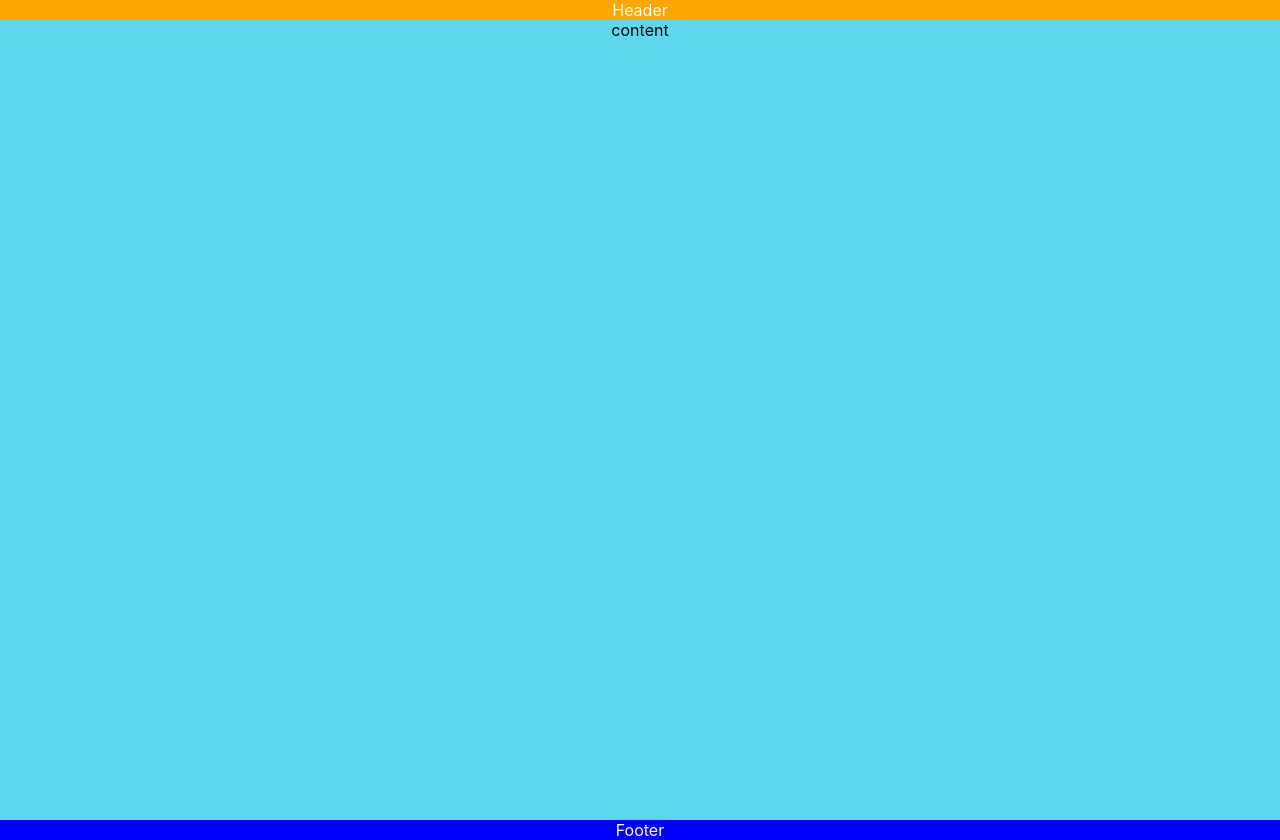
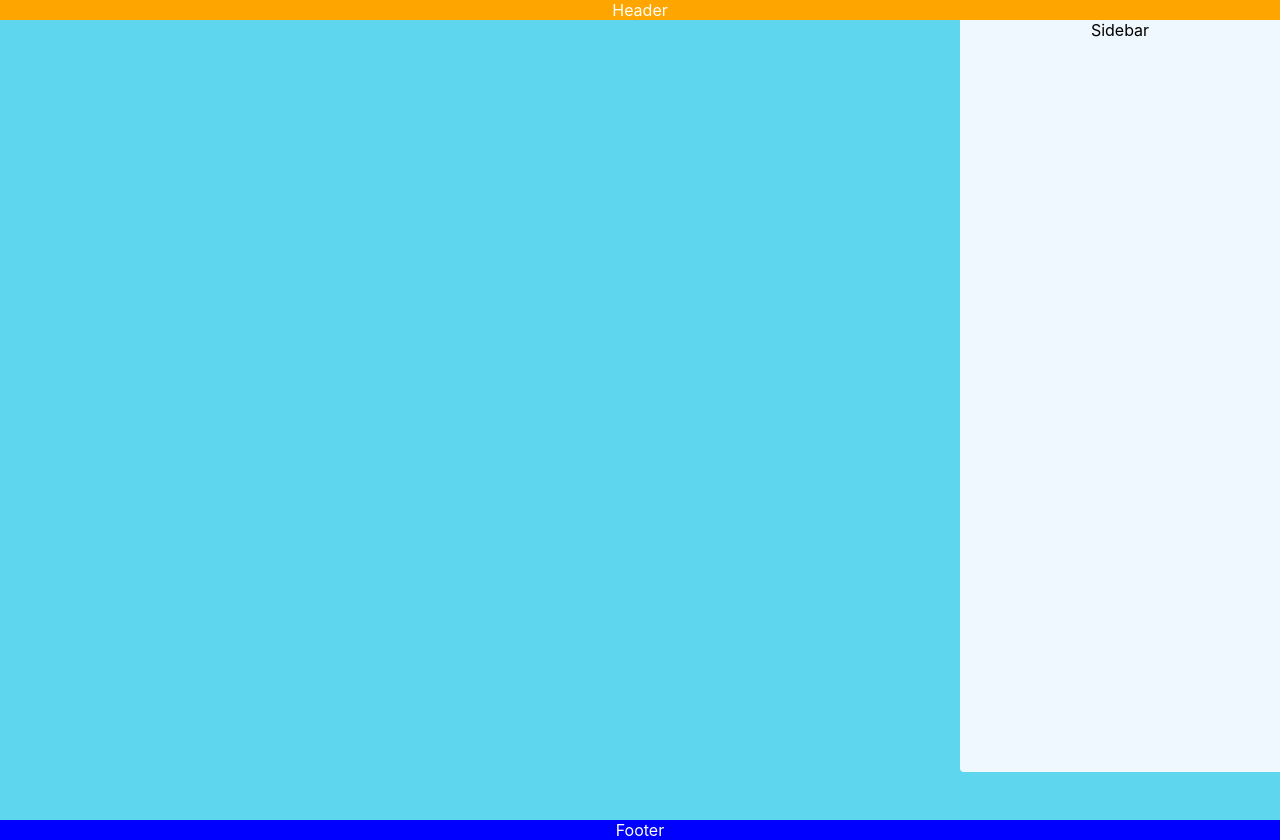
Before and after one commit to rezanikafarin700/hezaritem, a React (Create React App) app: page / in a window 1280 px wide. Built offline with nearby package versions, Linux system fonts and the light colour scheme.

Commit message:
create sidebar

```diff
--- a/src/App.js
+++ b/src/App.js
@@ -1,12 +1,15 @@
 import Header from './components/header/Header';
 import Footer from './components/footer/Footer';
+import Sidebar from './components/sidebar/Sidebar';
 import './App.scss';
 
 function App() {
   return (
     <div className="app">
       <Header/>
-      <div className='content'>content</div>
+      <div className='content'>
+          <Sidebar/>
+      </div>
       <Footer/>
     </div>
   );
--- a/src/App.scss
+++ b/src/App.scss
@@ -23,4 +23,5 @@ html,body {
     background-color: rgb(94, 214, 238);
     text-align: center;
     min-height: 100vh;
+    direction: rtl;
   }
--- a/src/components/header/header.scss
+++ b/src/components/header/header.scss
@@ -3,4 +3,6 @@ $color : orange;
     background-color: $color;
     color : #fff;
     text-align: center;
+    position: sticky;
+    top : 0;
 }
--- /dev/null
+++ b/src/components/sidebar/Sidebar.js
@@ -0,0 +1,12 @@
+import {Component} from 'react';
+import './sidebar.scss';
+
+class Sidebar extends Component{
+    render(){
+        return(
+            <div className='sidebar'>Sidebar</div>
+        )
+    }
+}
+
+export default Sidebar;
--- /dev/null
+++ b/src/components/sidebar/sidebar.scss
@@ -0,0 +1,8 @@
+.sidebar{
+    min-height: calc(100vh - 3rem);
+    background-color: aliceblue;
+    width: 25%;
+    position: fixed;
+    text-align: center;
+    border-bottom-left-radius: 4px;
+}
```
